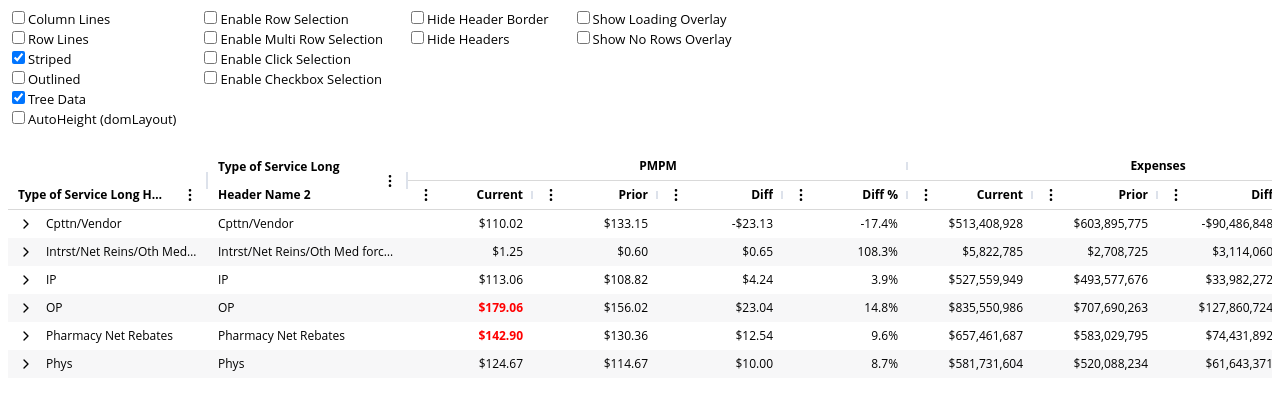
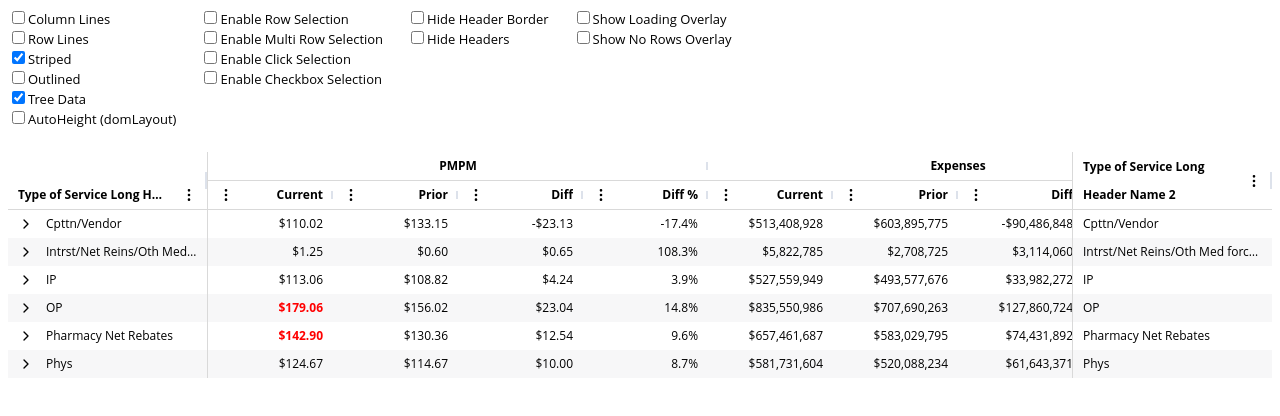
Before and after one commit to mahonbr/tanstack-table, a React (Vite) app: page / in a window 1280 px wide. Shown: the top 416 px of the page. Built offline with nearby package versions, Linux system fonts and the light colour scheme.

Commit message:
Add Extended Pinning Feature

```diff
--- a/src/App.jsx
+++ b/src/App.jsx
@@ -301,10 +301,12 @@ const columns = [
 		id: 'expander',
 		accessorKey: 'category',
 		header: 'Type of Service Long Header Name 1',
-		type: ['expander'],
-		size: 200, // '200%', // 200, // It is important to note that size needs to be on a leaf column.
 		minSize: 200,
-		// headerTooltip
+		size: 200,
+		meta: {
+			pinned: 'left',
+			type: ['expander'],
+		},
 	},
 	{
 		id: 'test',
@@ -312,9 +314,12 @@ const columns = [
 		header: 'Type of Service Long Header Name 2',
 		minSize: 200,
 		size: '200%',
-		type: ['text'],
-		wrapHeaderText: true,
-		wrapText: false,
+		meta: {
+			pinned: 'right',
+			type: ['text'],
+			wrapHeaderText: true,
+			wrapText: false,
+		},
 	},
 	// {
 	// 	accessorKey: 'test',
--- a/src/components/grids/DataTable.jsx
+++ b/src/components/grids/DataTable.jsx
@@ -14,6 +14,7 @@ import ColumnTypesFeature from './features/ColumnTypesFeature';
 import DefaultColumnGroup from './components/ColumnGroup';
 import DefaultTableBody from './components/TableBody';
 import DefaultTableHead from './components/TableHead';
+import ExtendedPinningFeature from './features/ExtendedPinningFeature';
 import HelpersFeature from './features/HelpersFeature';
 import Overlay from './components/Overlay';
 import useCheckBoxSelection from './hooks/useCheckboxSelection';
@@ -577,7 +578,7 @@ const DataTable = forwardRef((props, ref) => {
 
 	const table = useReactTable({
 		...rest,
-		_features: [..._features, ColumnTypesFeature, HelpersFeature],
+		_features: [..._features, ColumnTypesFeature, ExtendedPinningFeature, HelpersFeature],
 		columnResizeMode,
 		columns,
 		columnTypes,
--- a/src/components/grids/DataTable.utils.js
+++ b/src/components/grids/DataTable.utils.js
@@ -43,9 +43,6 @@ const ColumnDefType = {
 		headerAlign: 'left|right|center',
 		onCellClicked: 'function', // Also available on the table so need to address.
 		onCellDoubleClicked: 'function', // Also available on the table so need to address.
-		/**
-		 * @todo Need to handle on column creation.
-		 */
 		pinned: 'left|right',
 		suppressHeaderMenuButton: 'boolean',
 		type: 'string|string[]',
--- /dev/null
+++ b/src/components/grids/features/ExtendedPinningFeature.js
@@ -0,0 +1,13 @@
+const ExtendedPinningFeature = {
+	createColumn: (column, table) => {
+		const pinned = column.columnDef.meta?.pinned;
+
+		if (pinned === 'left' || pinned === 'right') {
+			table._queue(() => {
+				column.pin(pinned);
+			});
+		}
+	},
+};
+
+export default ExtendedPinningFeature;
--- a/src/components/grids/hooks/useCheckboxSelection.jsx
+++ b/src/components/grids/hooks/useCheckboxSelection.jsx
@@ -6,9 +6,6 @@ import { produce } from 'immer';
 import { baseColumnTypes } from '../DataTable.utils';
 
 const useCheckBoxSelection = ({ columns: columnsProp, enableCheckboxSelection, setColumnPinning }) => {
-	/**
-	 * @todo Need to account for the column pinning state adding/removing.
-	 */
 	const columns = useMemo(() => {
 		const columnDef = baseColumnTypes.get('__eda_selection_column__');
 
```
